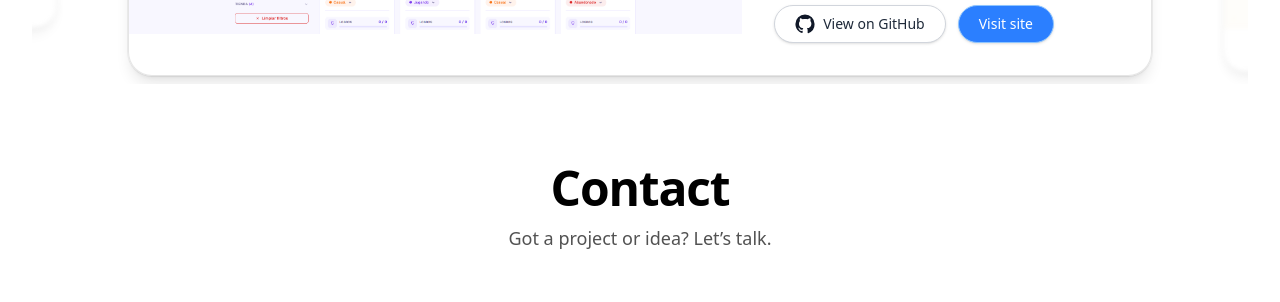
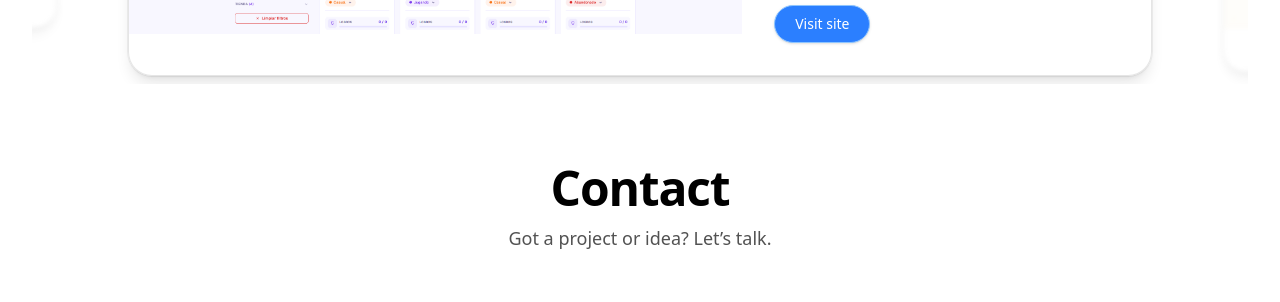
Before and after one commit to SebasGil-Dev/portfolio-astro-v2, an Astro site: page / in a window 1280 px wide. Shown: the part 2942-3244 px from the top of the page. Built offline with nearby package versions, Linux system fonts and the light colour scheme; Astro itself is replaced by a stand-in of ours.

Commit message:
Oculta boton GitHub cuando el repositorio es privado (null)

```diff
--- a/src/components/projects.astro
+++ b/src/components/projects.astro
@@ -229,6 +229,7 @@ const projects = [
               </div>
 
               <div class="mt-2 flex flex-wrap gap-3">
+                {p.github && (
                 <a
                   href={p.github}
                   target="_blank"
@@ -249,6 +250,7 @@ const projects = [
                   </svg>
                   <span data-i18n="projects_github_label">Ver en GitHub</span>
                 </a>
+                )}
 
                 {p.live && (
                   <a
```
